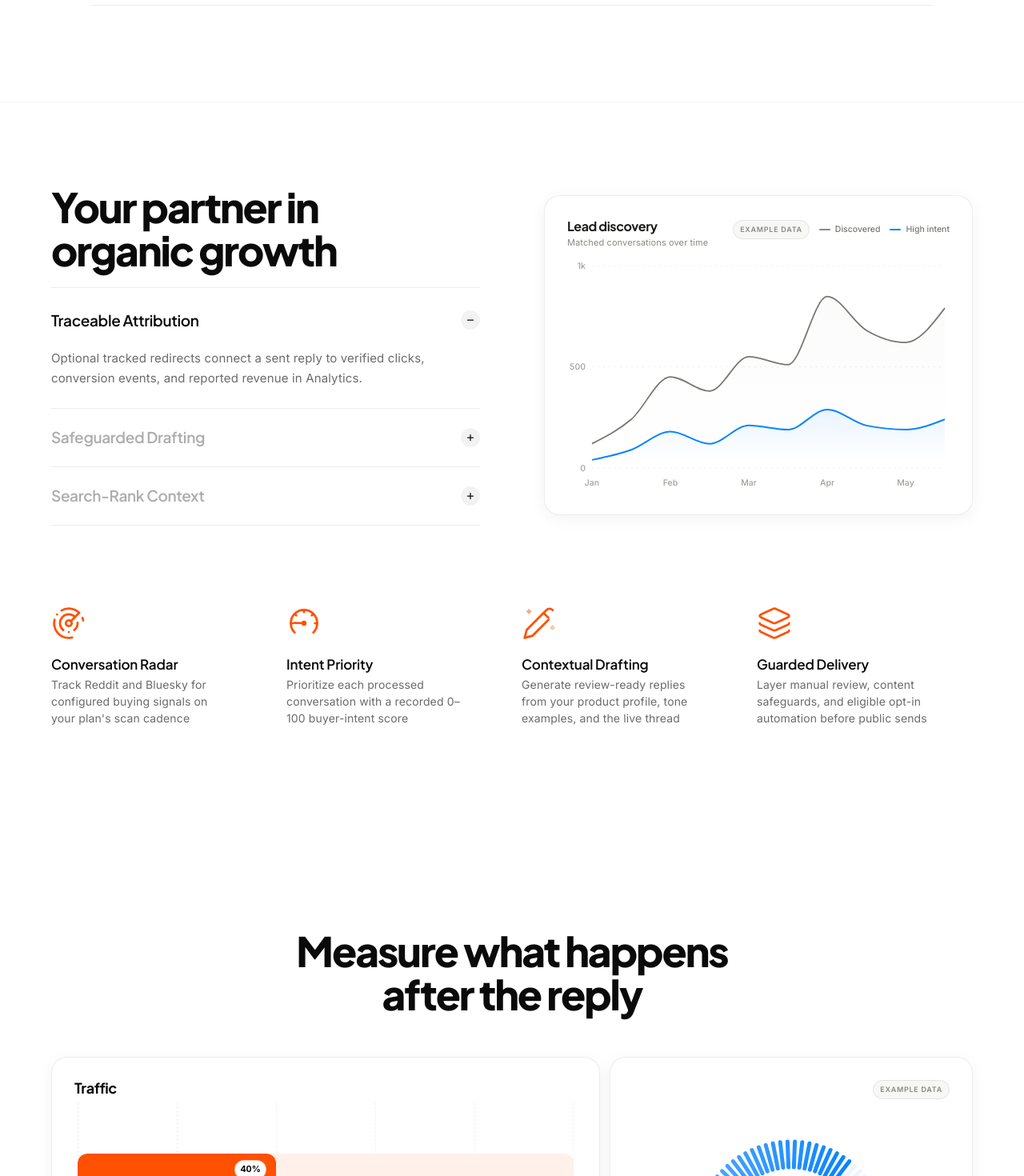
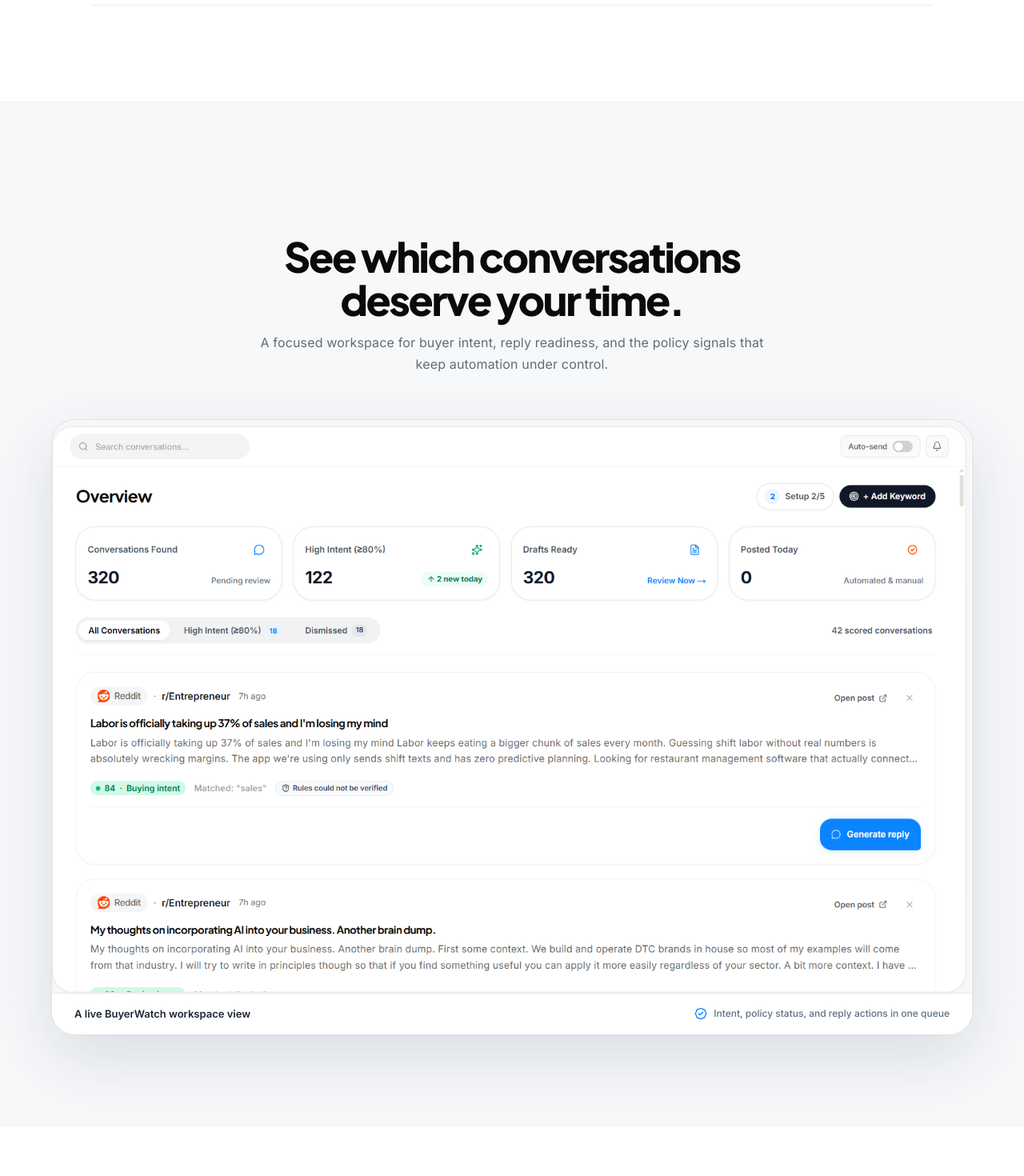
Before and after one commit to abhishekreal7/buyerwatch, a Next.js app: page / in a window 1280 px wide. Shown: the part 2060-3530 px from the top of the page at 80% size. Built offline with nearby package versions, Linux system fonts and the light colour scheme.

Commit message:
feat: add dashboard proof to homepage

```diff
--- a/src/app/page.tsx
+++ b/src/app/page.tsx
@@ -1,6 +1,7 @@
 'use client'
 import React, { useState, useRef } from 'react'
 import { motion, AnimatePresence, useInView, useScroll, useTransform } from 'framer-motion'
+import Image from 'next/image'
 import { RadialGauge } from '@/components/RadialGauge'
 import Link from 'next/link'
 import {
@@ -282,6 +283,44 @@ export default function LandingPage() {
                 </span>
               </div>
             </motion.div>
+          </div>
+        </Section>
+
+        {/* ━ ━ ━ ━  section separator: DASHBOARD PROOF ━ ━ ━ ━  */}
+        <Section className="border-b border-black/[0.05] bg-[#F7F8FA] py-20 sm:py-24 lg:py-[112px]">
+          <div className="mx-auto max-w-[1200px] px-6">
+            <motion.div variants={fadeUp} className="mx-auto mb-11 max-w-[650px] text-center sm:mb-14">
+              <SectionBadge color="#0A84FF" text="See it in action" />
+              <h2
+                style={{ fontFamily: 'var(--font-jakarta), var(--font-inter), sans-serif', fontWeight: 800, fontSize: 'clamp(34px, 4vw, 54px)', letterSpacing: '-0.045em', lineHeight: 1.05, color: '#0A0A0A', marginBottom: '14px' }}
+              >
+                See which conversations deserve your time.
+              </h2>
+              <p style={{ fontFamily: 'var(--font-inter)', fontSize: '16px', color: '#626B76', lineHeight: 1.65 }}>
+                A focused workspace for buyer intent, reply readiness, and the policy signals that keep automation under control.
+              </p>
+            </motion.div>
+
+            <motion.figure
+              variants={fadeUp}
+              className="overflow-hidden rounded-[24px] border border-[#DCE2E8] bg-white shadow-[0_28px_80px_rgba(36,57,79,0.14)] sm:rounded-[30px]"
+            >
+              <Image
+                src="/buyerwatch-dashboard-preview.png"
+                alt="BuyerWatch dashboard showing high-intent conversations, buyer-intent scores, reply actions, and community policy status"
+                width={1639}
+                height={1020}
+                sizes="(max-width: 768px) 100vw, 1200px"
+                className="h-auto w-full"
+              />
+              <figcaption className="flex flex-col gap-3 border-t border-[#E5E9ED] bg-white px-5 py-4 text-left sm:flex-row sm:items-center sm:justify-between sm:px-7">
+                <span className="text-[13px] font-semibold text-[#1B2632]">A live BuyerWatch workspace view</span>
+                <span className="inline-flex items-center gap-2 text-[12px] font-medium text-[#617080]">
+                  <BadgeCheck className="h-4 w-4 text-[#0A84FF]" strokeWidth={2} />
+                  Intent, policy status, and reply actions in one queue
+                </span>
+              </figcaption>
+            </motion.figure>
           </div>
         </Section>
 
```
Also changed, not shown: public/buyerwatch-dashboard-preview.png (added).
